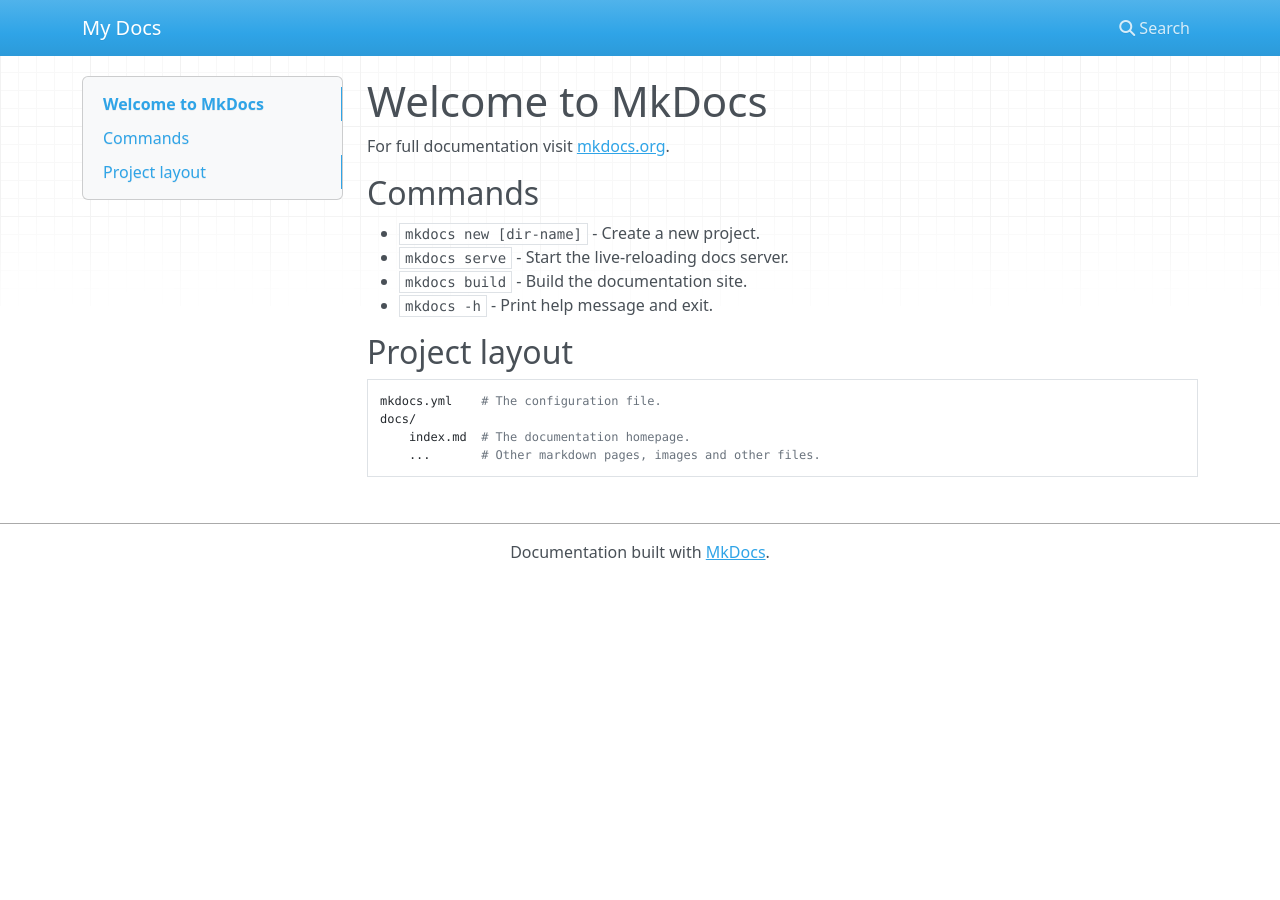
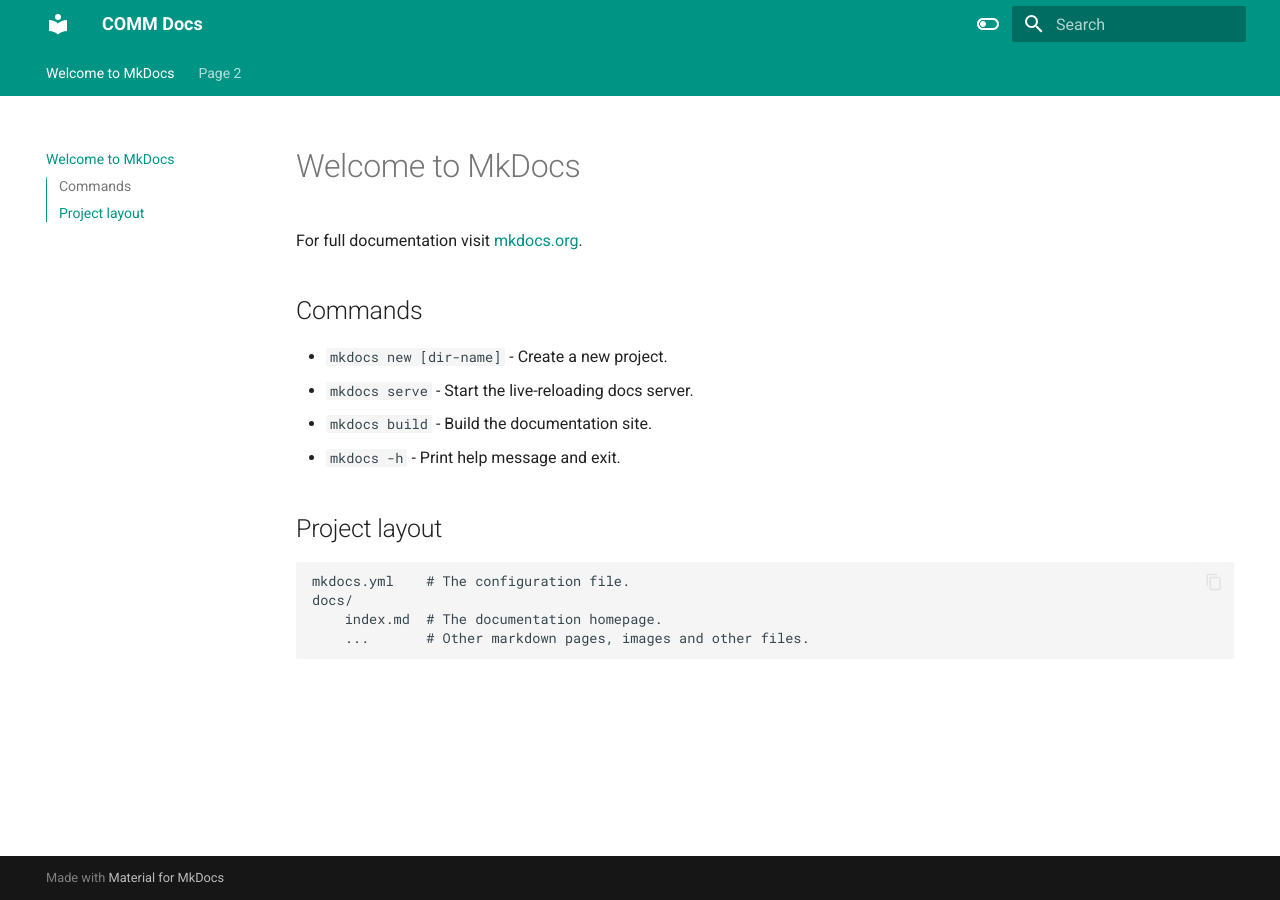
Before and after one commit to thebiggest0/pycharm-github-docs, an MkDocs documentation site: the page built from docs/index.md, in a window 1280 px wide. Built offline with MkDocs 1.6.1 and Material for MkDocs 9.7.7, drawn with Linux system fonts in a browser that asks for light colours; nearby versions of some CDN libraries.

Commit message:
Create doc page

```diff
--- /dev/null
+++ b/docs/pg2.md
@@ -0,0 +1,2 @@
+# Page 2
+## Another Heading
--- a/mkdocs.yml
+++ b/mkdocs.yml
@@ -1 +1,59 @@
-site_name: My Docs
+site_name: COMM Docs
+theme:
+  name: material
+  features:
+    - navigation.tabs
+    - navigation.sections
+    - toc.integrate
+    - navigation.top
+    - search.suggest
+    - search.highlight
+    - content.tabs.link
+    - content.code.annotation
+    - content.code.copy
+  language: en
+  palette:
+    - scheme: default
+      toggle:
+        icon: material/toggle-switch-off-outline
+        name: Switch to dark mode
+      primary: teal
+      accent: purple
+    - scheme: slate
+      toggle:
+        icon: material/toggle-switch
+        name: Switch to light mode
+      primary: teal
+      accent: lime
+
+# plugins:
+#   - social
+
+# extra:
+#   social:
+#     - icon: fontawesome/brands/github-alt
+#       link: https://github.com/james-willett
+#     - icon: fontawesome/brands/twitter
+#       link: https://twitter.com/TheJamesWillett
+#     - icon: fontawesome/brands/linkedin
+#       link: https://www.linkedin.com/in/willettjames/
+
+# markdown_extensions:
+#   - pymdownx.highlight:
+#       anchor_linenums: true
+#   - pymdownx.inlinehilite
+#   - pymdownx.snippets
+#   - admonition
+#   - pymdownx.arithmatex:
+#       generic: true
+#   - footnotes
+#   - pymdownx.details
+#   - pymdownx.superfences
+#   - pymdownx.mark
+#   - attr_list
+#   - pymdownx.emoji:
+#       emoji_index: !!python/name:materialx.emoji.twemoji
+#       emoji_generator: !!python/name:materialx.emoji.to_svg
+
+# copyright: |
+#   &copy; 2023 <a href="https://github.com/james-willett"  target="_blank" rel="noopener">James Willett</a>
```
